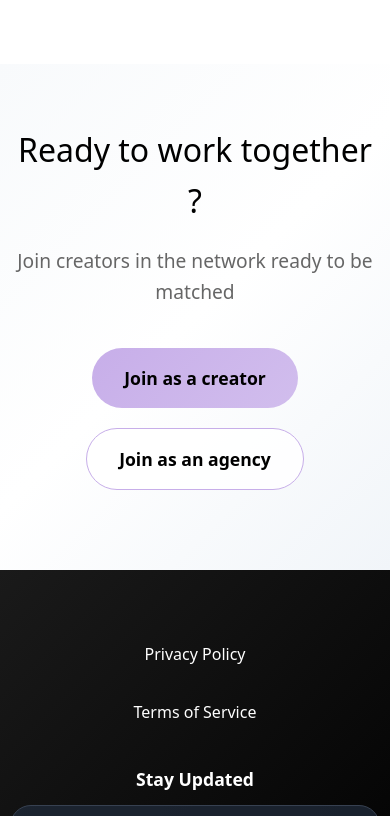
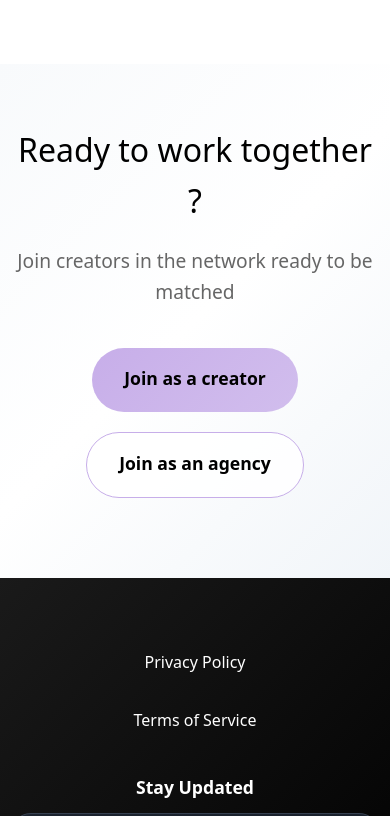
Before and after one commit to softpowercreators/softlylinked, a plain HTML site: page index.html in a window 390 px wide. Shown: the part 11184-12000 px from the top of the page. Drawn offline with Linux system fonts and the light colour scheme.

Commit message:
Update index.html

```diff
--- a/index.html
+++ b/index.html
@@ -1571,12 +1571,13 @@
                 flex-direction: column;
                 align-items: center;
                 gap: 15px;
-                margin-bottom: 20px;
+                padding-bottom: 20px;
             }
 
             .cta-primary,
             .cta-secondary {
                 min-width: 200px;
+                padding-bottom: 20px;
             }
 
             /* Footer responsive */
```
